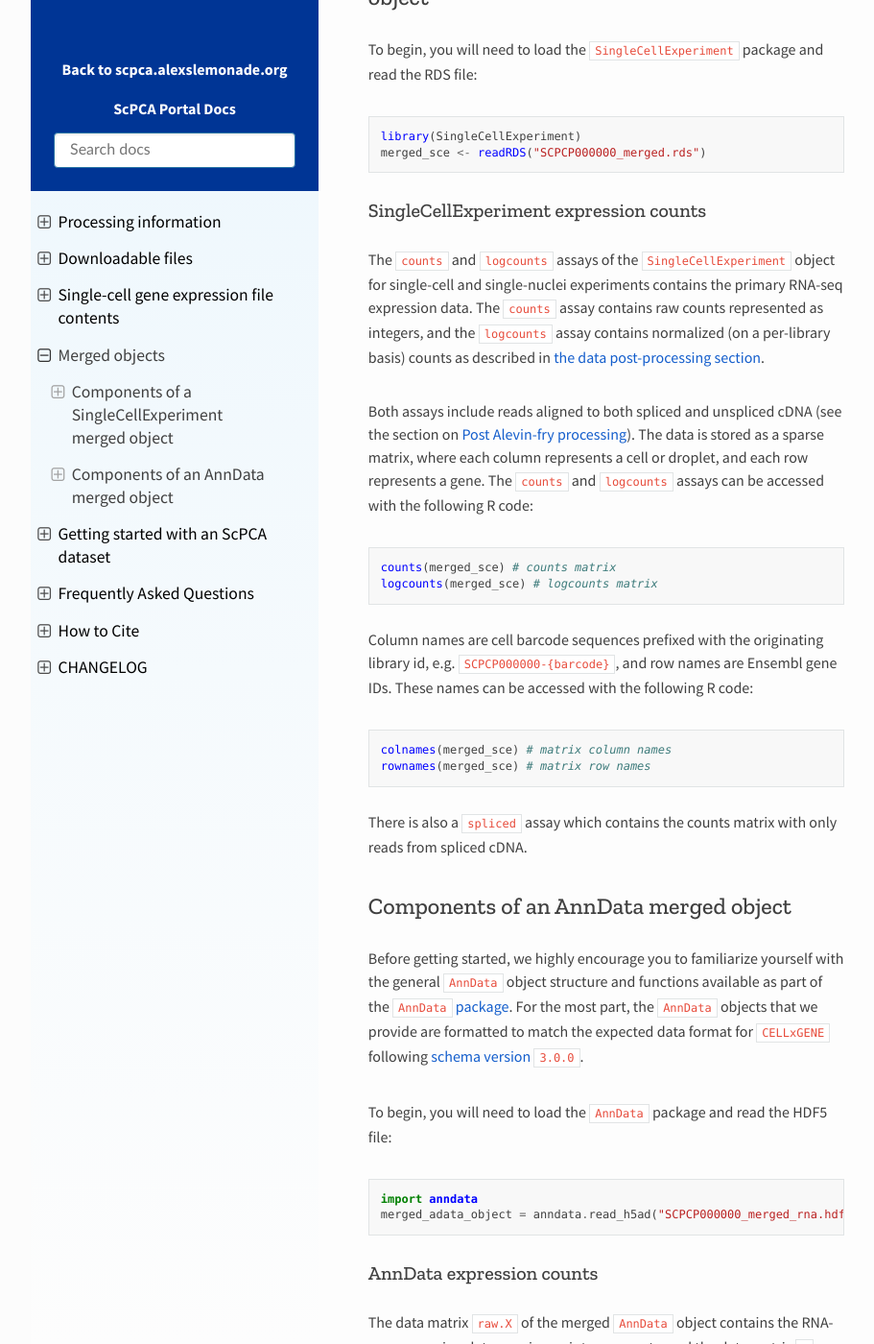
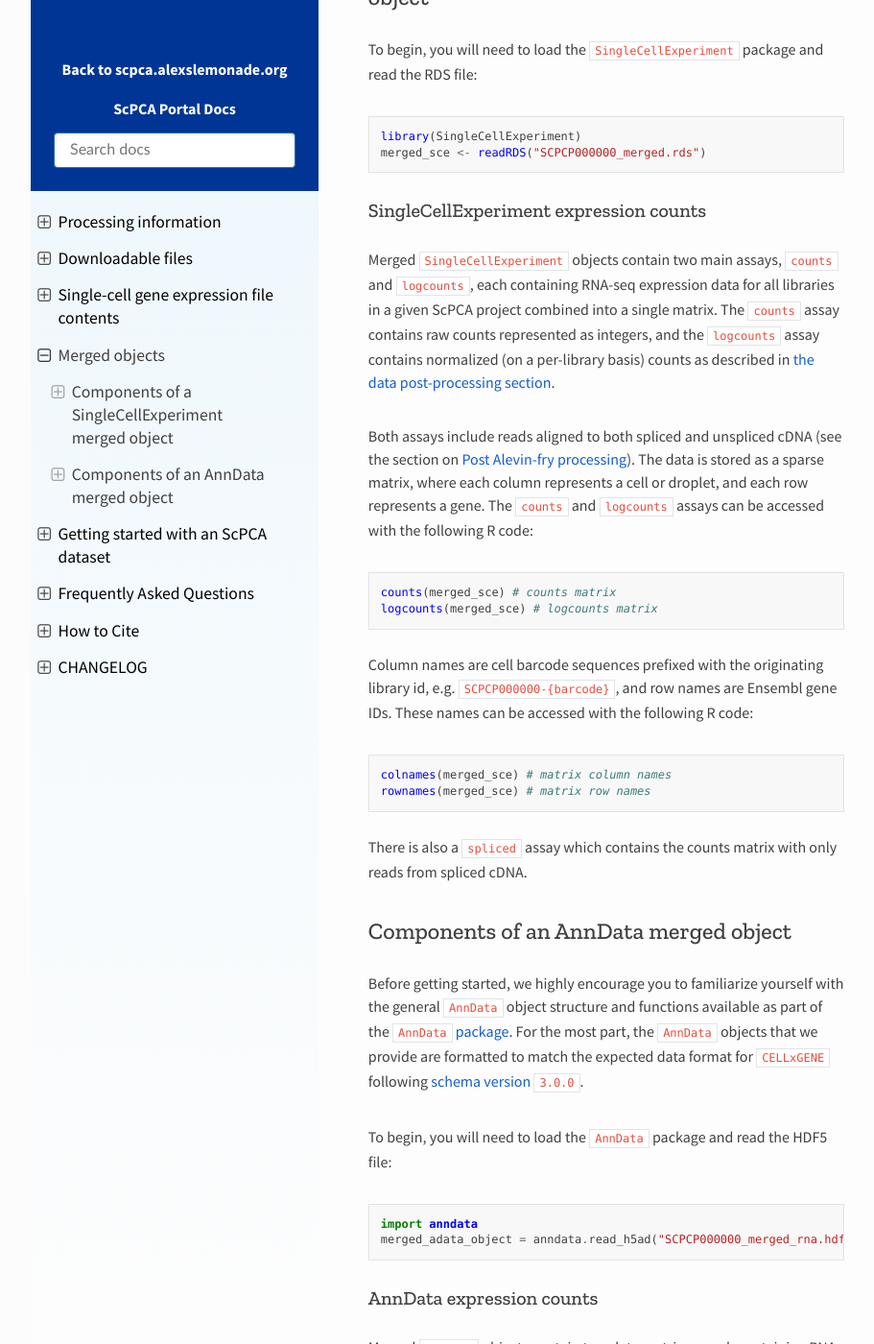
Before and after one commit to DongzeHE/scpca-docs, a Sphinx documentation site: the page built from docs/merged_objects.md, in a window 1280 px wide and 1400 px high, scrolled down 687 px. Shown: the whole window at 96% size, without its empty margins (158-1069 px from the left). Built offline with Sphinx 7.4.7 and the Read the Docs theme 2.0.0, drawn with Linux system fonts in a browser that asks for light colours; some of the changed text lies outside the part shown.

Commit message:
more explicit languages about matrices

```diff
--- a/docs/merged_objects.md
+++ b/docs/merged_objects.md
@@ -24,7 +24,7 @@
 
 ### SingleCellExperiment expression counts
 
-The `counts` and `logcounts` assays of the `SingleCellExperiment` object for single-cell and single-nuclei experiments contains the primary RNA-seq expression data.
+Merged `SingleCellExperiment` objects contain two main assays, `counts` and `logcounts`, each containing RNA-seq expression data for all libraries in a given ScPCA project combined into a single matrix.
 The `counts` assay contains raw counts represented as integers, and the `logcounts` assay contains normalized (on a per-library basis) counts as described in {ref}`the data post-processing section <processing_information:processed gene expression data>`.
 
 Both assays include reads aligned to both spliced and unspliced cDNA (see the section on {ref}`Post Alevin-fry processing <processing_information:post alevin-fry processing>`).
@@ -63,6 +63,7 @@
 
 ### AnnData expression counts
 
+Merged `AnnData` objects contain two data matrices, each containing RNA-seq expression data for all libraries in a given ScPCA project combined into a single matrix.
 The data matrix `raw.X` of the merged `AnnData` object contains the RNA-seq expression data as primary integer counts, and the data matrix `X` contains the RNA-seq expression data as normalized counts.
 The data is stored as a sparse matrix, where each column represents a cell or droplet, and each row represents a gene.
 The `raw.X` and `X` matrices can be accessed with the following python code:
```
